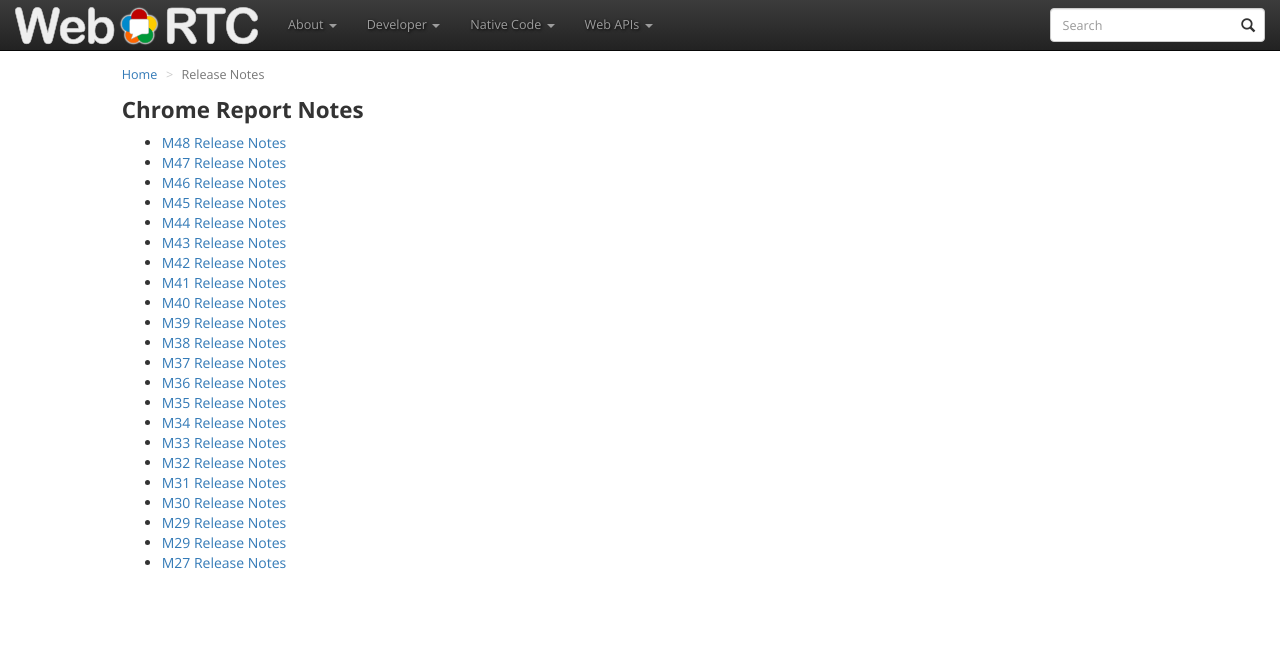
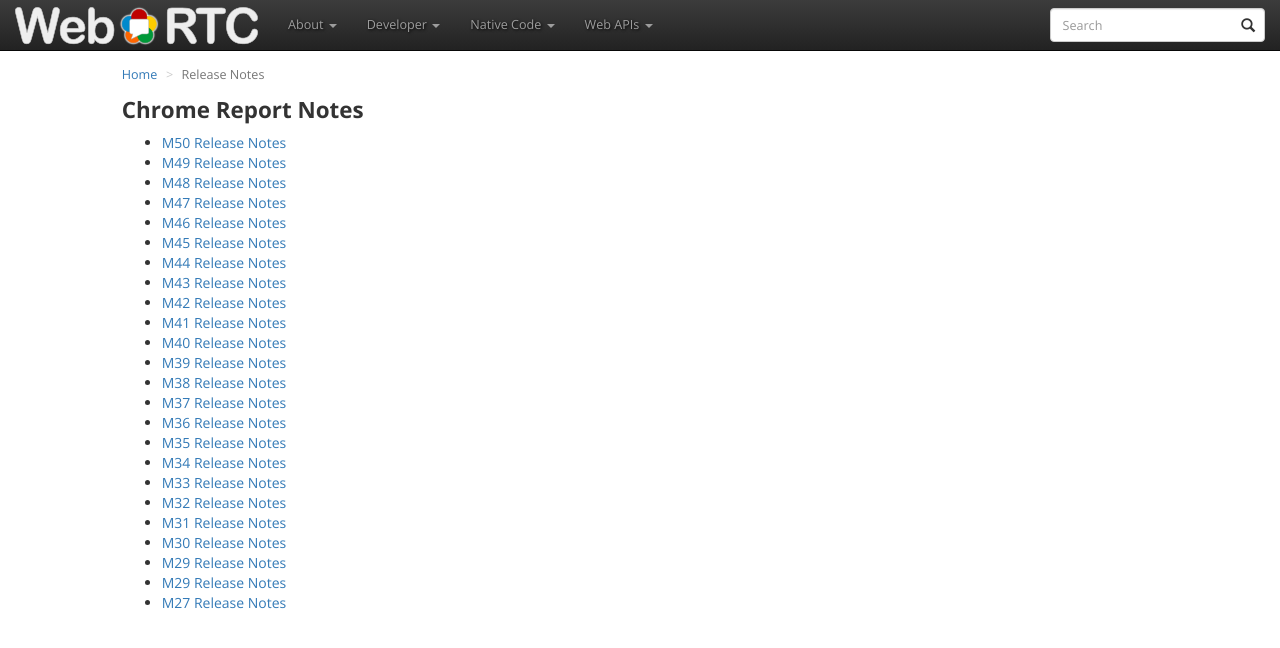
Before and after one commit to webrtc/webrtc-org, a Jekyll site: the page built from release-notes/index.md, in a window 1280 px wide and 900 px high. Shown: the top 648 px of the window. Built offline with Jekyll 4.4.1, drawn with Linux system fonts in a browser that asks for light colours.

Commit message:
Add links to M49 and M50 release notes

```diff
--- a/release-notes/index.md
+++ b/release-notes/index.md
@@ -4,7 +4,8 @@ title: Chrome Report Notes
 permalink: /release-notes/
 crumb: Release Notes
 ---
-
+  * [M50 Release Notes](https://groups.google.com/d/topic/discuss-webrtc/JuXLl5BJoJE/discussion)
+  * [M49 Release Notes](https://groups.google.com/d/topic/discuss-webrtc/mcApW-3YADI/discussion)
   * [M48 Release Notes](https://groups.google.com/d/topic/discuss-webrtc/_5hL0HeBeEA/discussion)
   * [M47 Release Notes](https://groups.google.com/d/topic/discuss-webrtc/sq5CVmY69sc/discussion)
   * [M46 Release Notes](https://groups.google.com/d/topic/discuss-webrtc/uMWoBvCceSg/discussion)
```
